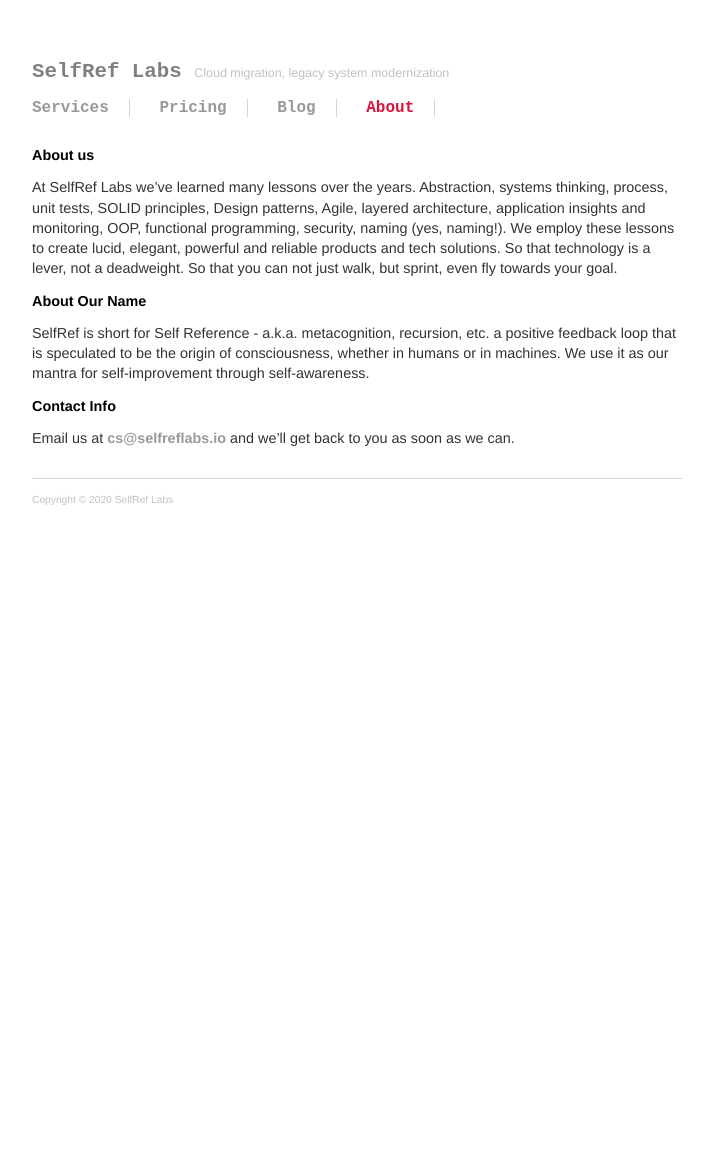
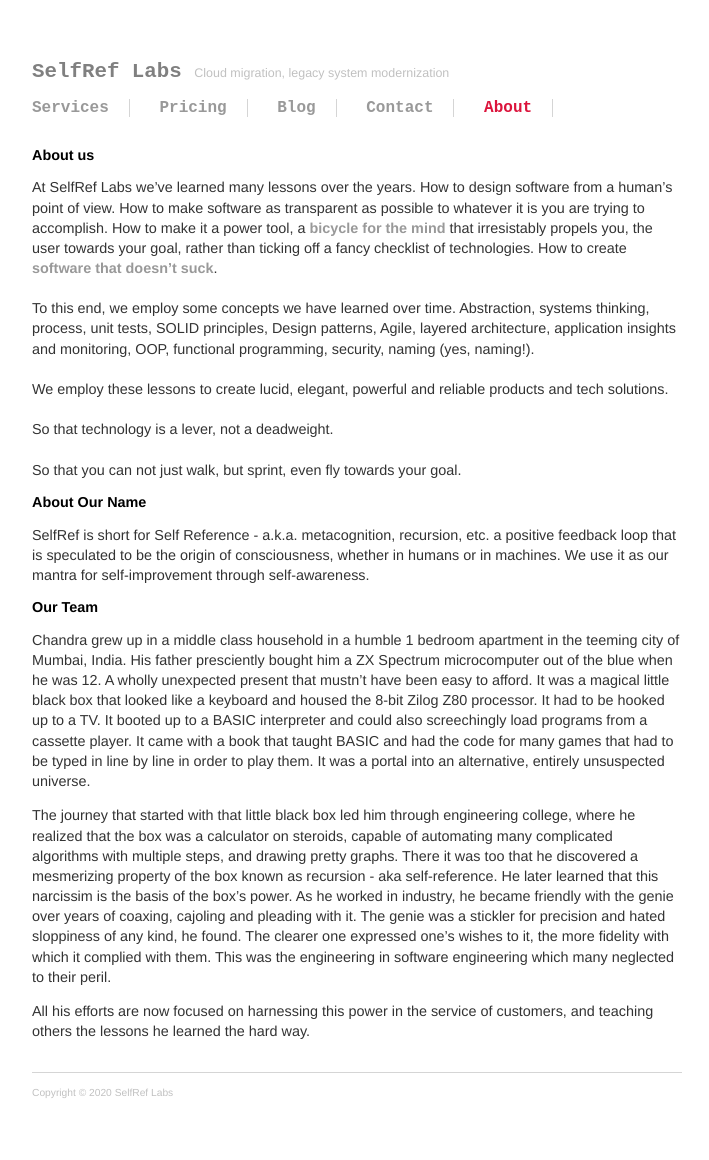
Before and after one commit to cs31415/selfreflabs.github.io, a Jekyll site: the page built from about.md, in a window 1280 px wide. Shown: the whole page, without its empty margins (160-869 px from the left). Built offline with Jekyll 4.4.1, drawn with Linux system fonts in a browser that asks for light colours; before the commit the page ends 900 px from its top, so only the background shows below that.

Commit message:
added about, pricing, contact

```diff
--- a/_layouts/default.html
+++ b/_layouts/default.html
@@ -43,6 +43,7 @@
 				<li class="nav-item"><a href="/">Services</a></li>
 				<li class="nav-item"><a href="/pricing">Pricing</a></li>
 				<li class="nav-item"><a href="/blog">Blog</a></li>
+				<li class="nav-item"><a href="/contact">Contact</a></li>
 				<li class="nav-item"><a href="/about">About</a></li>
 			</ul>
 		</nav>
--- a/about.md
+++ b/about.md
@@ -5,14 +5,28 @@ title: About
 
 ### About us
 At SelfRef Labs we’ve learned many lessons over the years.
+How to design software from a human's point of view. How to make software as transparent as possible to whatever it is you are trying to accomplish. How to make it a power tool, a [bicycle for the mind](https://www.brainpickings.org/2011/12/21/steve-jobs-bicycle-for-the-mind-1990/) that irresistably propels you, the user towards your goal, rather than ticking off a fancy checklist of technologies. How to create [software that doesn't suck](https://corecursive.com/software-that-doesnt-suck-with-jim-blandy/).
+<br/>
+<br/>
+To this end, we employ some concepts we have learned over time.
 Abstraction, systems thinking, process, unit tests, SOLID principles, Design patterns, Agile, layered architecture, application insights and monitoring, OOP, functional programming, security, naming (yes, naming!).
+<br/>
+<br/>
 We employ these lessons to create lucid, elegant, powerful and reliable products and tech solutions.
+<br/>
+<br/>
 So that technology is a lever, not a deadweight.
+<br/>
+<br/>
 So that you can not just walk, but sprint, even fly towards your goal.
 
 ### About Our Name
 SelfRef is short for Self Reference - a.k.a. metacognition, recursion, etc. a positive feedback loop that is speculated to be the origin of consciousness, whether in humans or in machines.
 We use it as our mantra for self-improvement through self-awareness.
 
-### Contact Info
-Email us at [cs@selfreflabs.io](mailto:cs@selfreflabs.io) and we’ll get back to you as soon as we can.
+### Our Team
+Chandra grew up in a middle class household in a humble 1 bedroom apartment in the teeming city of Mumbai, India. His father presciently bought him a ZX Spectrum microcomputer out of the blue when he was 12. A wholly unexpected present that mustn't have been easy to afford. It was a magical little black box that looked like a keyboard and housed the 8-bit Zilog Z80 processor. It had to be hooked up to a TV. It booted up to a BASIC interpreter and could also screechingly load programs from a cassette player. It came with a book that taught BASIC and had the code for many games that had to be typed in line by line in order to play them. It was a portal into an alternative, entirely unsuspected  universe.
+
+The journey that started with that little black box led him through engineering college, where he realized that the box was a calculator on steroids, capable of automating many complicated algorithms with multiple steps, and drawing pretty graphs. There it was too that he discovered a mesmerizing property of the box known as recursion - aka self-reference. He later learned that this narcissim is the basis of the box's power. As he worked in industry, he became friendly with the genie over years of coaxing, cajoling and pleading with it. The genie was a stickler for precision and hated sloppiness of any kind, he found. The clearer one expressed one's wishes to it, the more fidelity with which it complied with them. This was the engineering in software engineering which many neglected to their peril.
+
+All his efforts are now focused on harnessing this power in the service of customers, and teaching others the lessons he learned the hard way.
```
Also changed, not shown: contact.md (added, +7 -0 lines).
